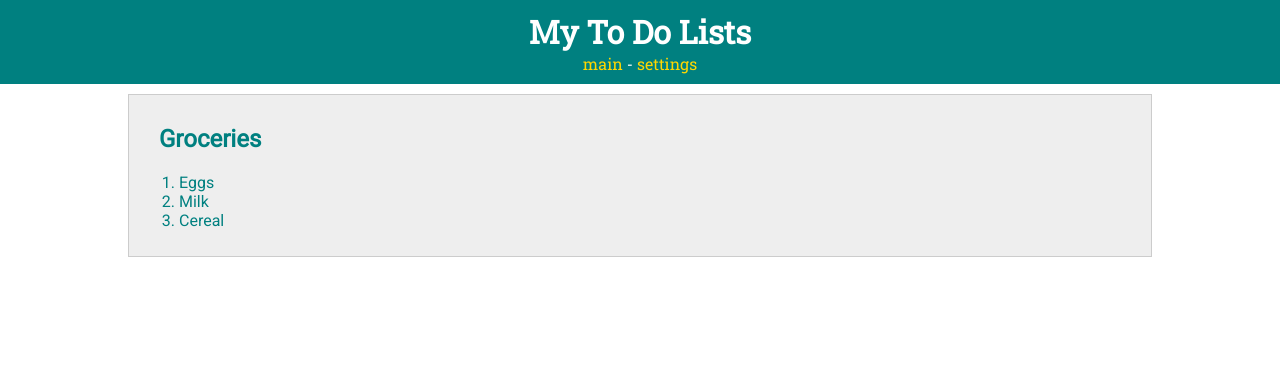
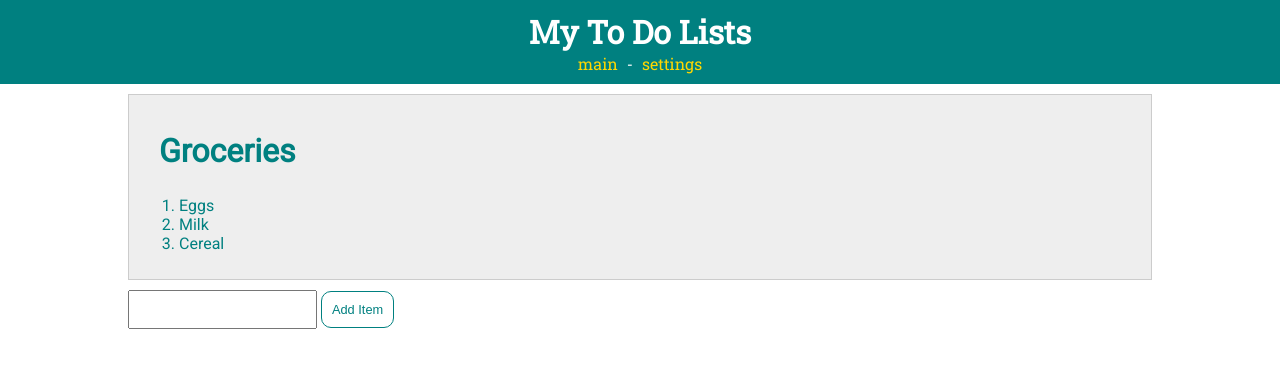
Before and after one commit to jypark14/PUI_lab_04, a plain HTML site: page list.html in a window 1280 px wide. Drawn offline with Linux system fonts and the light colour scheme.

Commit message:
completed web front end

```diff
--- a/list.html
+++ b/list.html
@@ -1,32 +1,23 @@
 <!DOCTYPE html>
 <html>
 <head>
-    <title>ToDo App</title>
-    <meta charset="UTF-8">
-
+    <title>To Do App</title>
     <!-- styles -->
     <link rel="stylesheet" type="text/css" href="style.css">
-
     <!-- fonts -->
     <link href="https://fonts.googleapis.com/css?family=Roboto|Roboto+Slab" rel="stylesheet">
-
     <!-- javascript -->
     <script src="main.js" type="text/javascript"></script>
-
-
-
 </head>
-
-
  <body>
+    <div id="container">
         <header>
             <h1>My To Do Lists</h1>
             <nav>
                 <a href="index.html">main</a> -
-        <a href="settings.html">settings</a>
+                <a href="index.html">settings</a>
             </nav>
         </header>
-
          <div id="todo-lists">
             <div class="list">
                 <h2 class="list-title">Groceries</h2>
@@ -36,9 +27,9 @@
                     <li>Cereal</li>
                 </ol>
              </div>
+            <input type="text"></input>
+            <button onclick="addListItem()">Add Item</button>
         </div>
-
-
+    </div>
 </body>
-
  </html>
--- a/main.js
+++ b/main.js
@@ -2,3 +2,7 @@ function addNewList() {
     alert('hello world alert!');
     console.log('hello world console');
 }
+
+function addListItem() {
+    console.log('hello world');
+}
--- a/style.css
+++ b/style.css
@@ -19,6 +19,12 @@ h1 {
     margin: 0;
 }
 
+header a {
+    color: gold;
+    text-decoration: none;
+    padding: 5px;
+}
+
 /*********** LISTS ************/
 #todo-lists {
     margin: 0 auto;
@@ -27,23 +33,36 @@ h1 {
 }
 
 .list {
+    background-color: #eee;
+    border: 1px solid #ccc;
     padding: 10px;
     margin-bottom: 10px;
-    background-color: #eeeeee;
-    border: 1px solid #cccccc;
 }
-
-.list-title {
+ .list a {
+    text-decoration: none;
+    color: teal;
+}
+ .list-title {
+    font-size: 2em;
+    font-weight: bold;
     margin-left: 20px;
 }
-
 
 header a {
     color: gold;
     text-decoration: none;
 }
 
-.list a {
+button {
+    border-radius: 10px;
+    background-color: white;
+    border: 1px solid teal;
+    padding: 10px;
     color: teal;
-    text-decoration: none;
+    font-size: 0.8em;
 }
+
+input {
+    padding: 10px;
+    font-size: 0.8em;
+}
```
Also changed, not shown: index.html (+10 -15 lines). Lines whose indentation alone changed are shown as unchanged.
